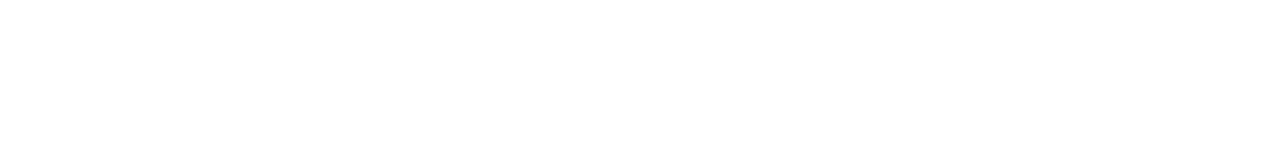
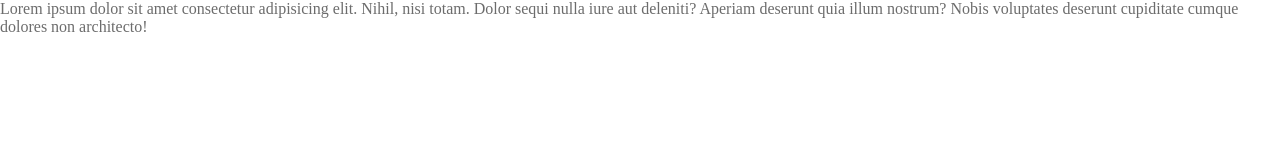
Before and after one commit to JonasDuarte18/Perfil-de-viagens, a plain HTML site: page index.html in a window 1280 px wide. Drawn offline with Linux system fonts and the light colour scheme.

Commit message:
Initial style guides

```diff
--- a/index.html
+++ b/index.html
@@ -7,6 +7,8 @@
   <link rel="stylesheet" href="styles/global.css">
 </head>
 <body>
-
+  <p>
+    Lorem ipsum dolor sit amet consectetur adipisicing elit. Nihil, nisi totam. Dolor sequi nulla iure aut deleniti? Aperiam deserunt quia illum nostrum? Nobis voluptates deserunt cupiditate cumque dolores non architecto!
+  </p>
 </body>
 </html>
--- a/styles/global.css
+++ b/styles/global.css
@@ -1,5 +1,20 @@
-*{
+* {
   margin: 0;
   padding: 0;
   box-sizing: 0;
 }
+
+:root {
+  --brand-color: #EF5F4C;
+  --background-color: #FFFFFF;
+  --surface-color: #F5F5F5;
+  --skeleton-color: #D9D9D9;
+  --shape-transparency: #ffffff8f;
+  --text-color-primary: #313131;
+  --text-color-secondary: #6C6C6C;
+}
+
+body {
+  color: var(--text-color-secondary);
+  background-color: var(--background-color);
+}
```
Also changed, not shown: assets/AirplaneTilt.svg (added), assets/Image 01.png (added), assets/Image 02.png (added), assets/Image 03.png (added), assets/Image 04.png (added), assets/Image 05.png (added), assets/Image 06.png (added), assets/Image 07.png (added), assets/Image 08.png (added), assets/Image 09.png (added), assets/Image 10.png (added), assets/Image 11.png (added), assets/Image.svg (added), assets/Logo.svg (added), 2 more files, 1 other file.
